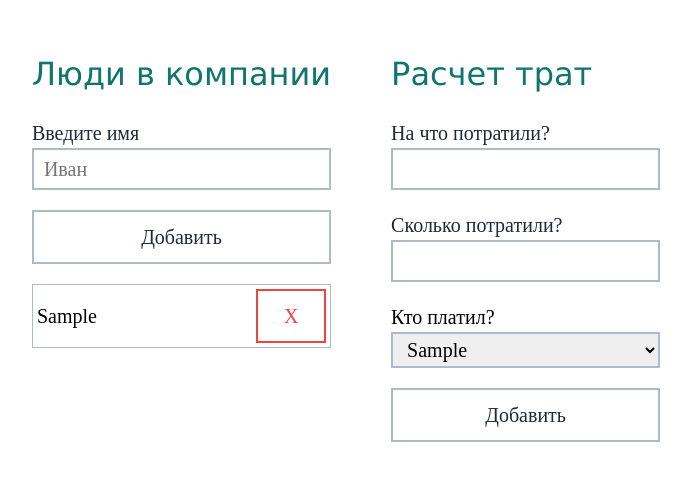
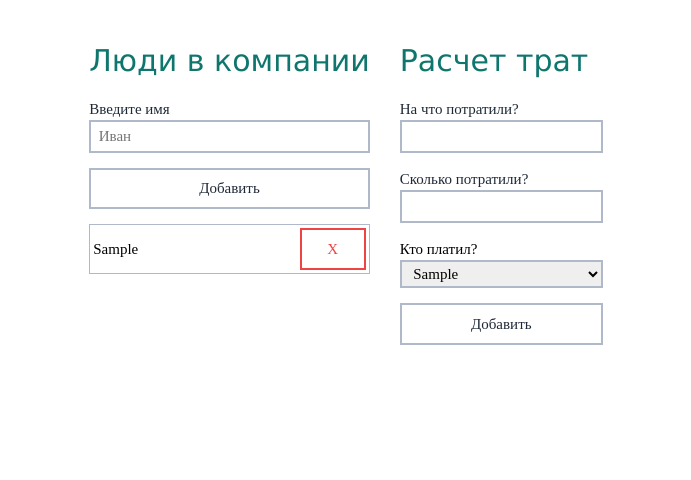
Before and after one commit to gh6u9do/Splitwise, a React (Vite) app: page / in a window 1280 px wide. Both pictures are taken after typing "Sample" into the empty fields and a click on the button "Добавить". Shown: the top 480 px of the page, without its empty margins (294-985 px from the left). Built offline with nearby package versions, Linux system fonts and the light colour scheme.

Commit message:
added fix ExpenseForm

```diff
--- a/src/App.module.css
+++ b/src/App.module.css
@@ -2,7 +2,7 @@
     display: flex;
     align-items: start;
     justify-content: center;
-    gap: 1rem;
+    /* gap: 1rem; */
 
     /* border: 1px solid red; */
 
--- a/src/App.tsx
+++ b/src/App.tsx
@@ -1,9 +1,7 @@
 import { useState } from 'react';
 import styles from './App.module.css';
-import { Button } from './components/ui/Button/Button';
-import { Input } from './components/ui/Input/Input';
 import { FriendManager } from './components/FriendManager/FriendManager';
-import { ExpenseForm } from './components/ExpenseForm/ExpenseForm';
+import { ExpenseForm, type TExpense } from './components/ExpenseForm/ExpenseForm';
 
 // тип друга
 export type TFriend = {
@@ -12,17 +10,33 @@ export type TFriend = {
 }
 
 function App() {
-  // массив друзей
+  // стейт друзей
   const [friendsList, setFriendsList] = useState<TFriend[]>([]);
 
+  // стейт трат
+  const [expenseList, setExpenseList] = useState<TExpense[]>([]);
+
+  // функция добавления друга в стейт
   function addFriend(name: string) {
       // добавляем нового человека в стейт, расширяя предыдущее значение
       setFriendsList((prev) => [...prev, {id: crypto.randomUUID(), name}]);
   }
 
+  // функция удаления друга из стейта
   function deleteFriend(id: string) {
       // возвращаем в стейт массив без элемента с переданным id
       setFriendsList((prev) => prev.filter((friend) => friend.id !== id));
+  }
+
+
+  // функция добавления траты в стейт
+  function addExpense(expense: TExpense) {
+    setExpenseList((prev) => [...prev, expense]);
+  }
+
+  // функция убрает трату из стейта
+  function deleteExpense(id: string) {
+    setExpenseList((prev) => prev.filter((expense) => expense.id !== id));
   }
 
   return (
@@ -40,6 +54,7 @@ function App() {
           <div className={styles['wrapper__expenseForm']}>
             <ExpenseForm
               friendList={friendsList}
+              addExpense={addExpense}
             />
           </div>
 
--- a/src/components/ExpenseForm/ExpenseForm.module.css
+++ b/src/components/ExpenseForm/ExpenseForm.module.css
@@ -10,7 +10,7 @@
     color: var(--color-primary);
     font-weight: 400;
     font-family: Verdana, Geneva, Tahoma, sans-serif;
-    font-size: 32px;
+    font-size: 2rem;
 }
 
 .wrapper__form {
--- a/src/components/ExpenseForm/ExpenseForm.tsx
+++ b/src/components/ExpenseForm/ExpenseForm.tsx
@@ -6,7 +6,8 @@ import { useState } from 'react';
 
 
 type TExpenseFormProps = {
-    friendList: TFriend[]
+    friendList: TFriend[],
+    addExpense: (expese: TExpense) => void
 }
 
 export type TExpense = {
@@ -20,17 +21,39 @@ export type TExpense = {
     friendId: string;
 }
 
-function onSubmitExpenseForm(e: React.SubmitEvent) {
-    //
-    e.preventDefault();
-}
 
-export const ExpenseForm = ({friendList}: TExpenseFormProps) => {
+
+export const ExpenseForm = ({friendList, addExpense}: TExpenseFormProps) => {
 
     // локальный стейт для названия траты
     const [expenseTitle, setExpenseTitle] = useState('');
     // локальный стейт для суммы траты
     const [expenseAmount, setExpenseAmount] = useState('');
+    // локальный стейт для id заплатившего
+    const [paidById, setPaidById] = useState(friendList[0].id || '');
+
+    function onSubmitExpenseForm(e: React.SubmitEvent<HTMLFormElement>) {
+        // отменяем дефолтное поведение
+        e.preventDefault();
+
+        // проверяем что нет пустых полей
+        if(!expenseTitle.trim() || !expenseAmount) {
+            return;
+        }
+
+        // добавляем трату в стейт
+        addExpense({
+            id: crypto.randomUUID(),
+            title: expenseTitle,
+            amount: Number(expenseAmount),
+            friendId: paidById
+        });
+
+        // очищаем поля формы
+        setExpenseTitle('');
+        setExpenseAmount('');
+
+    }
 
     return (
         <section className={styles.wrapper}>
@@ -54,7 +77,14 @@ export const ExpenseForm = ({friendList}: TExpenseFormProps) => {
                     <select className={styles['form__whoPayedSelect']}>
                         {friendList.map((friend) => {
                             return (
-                                <option className={styles['form__whoPaidOption']}>{friend.name}</option>
+                                <option
+                                    key={friend.id}
+                                    value={paidById}
+                                    className={styles['form__whoPaidOption']}
+                                    onChange={(e) => setPaidById(e.target.value)}
+                                >
+                                    {friend.name}
+                                </option>
                             )
                         })}
                     </select>
--- a/src/components/FriendManager/FriendManager.module.css
+++ b/src/components/FriendManager/FriendManager.module.css
@@ -11,7 +11,7 @@
     color: var(--color-primary);
     font-weight: 400;
     font-family: Verdana, Geneva, Tahoma, sans-serif;
-    font-size: 32px
+    font-size: 2rem;
 }
 
 .wrapper__form {
--- a/src/index.css
+++ b/src/index.css
@@ -17,7 +17,7 @@
   --color-danger: #ef4444;
   --color-success: #22c55e;
 
-  font-size: 20px;
+  font-size: 15px;
 }
 
 /* Указываем box sizing */
```
